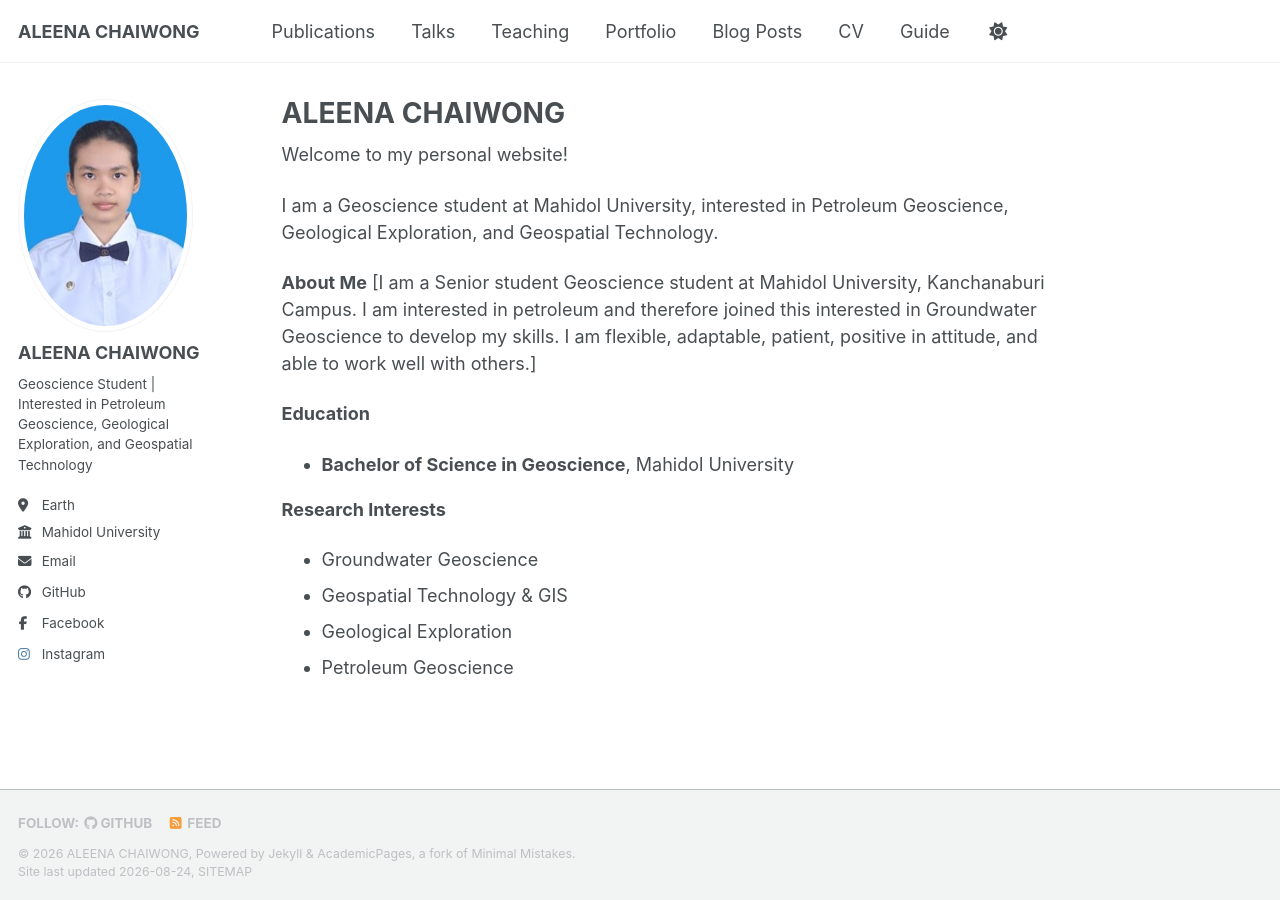
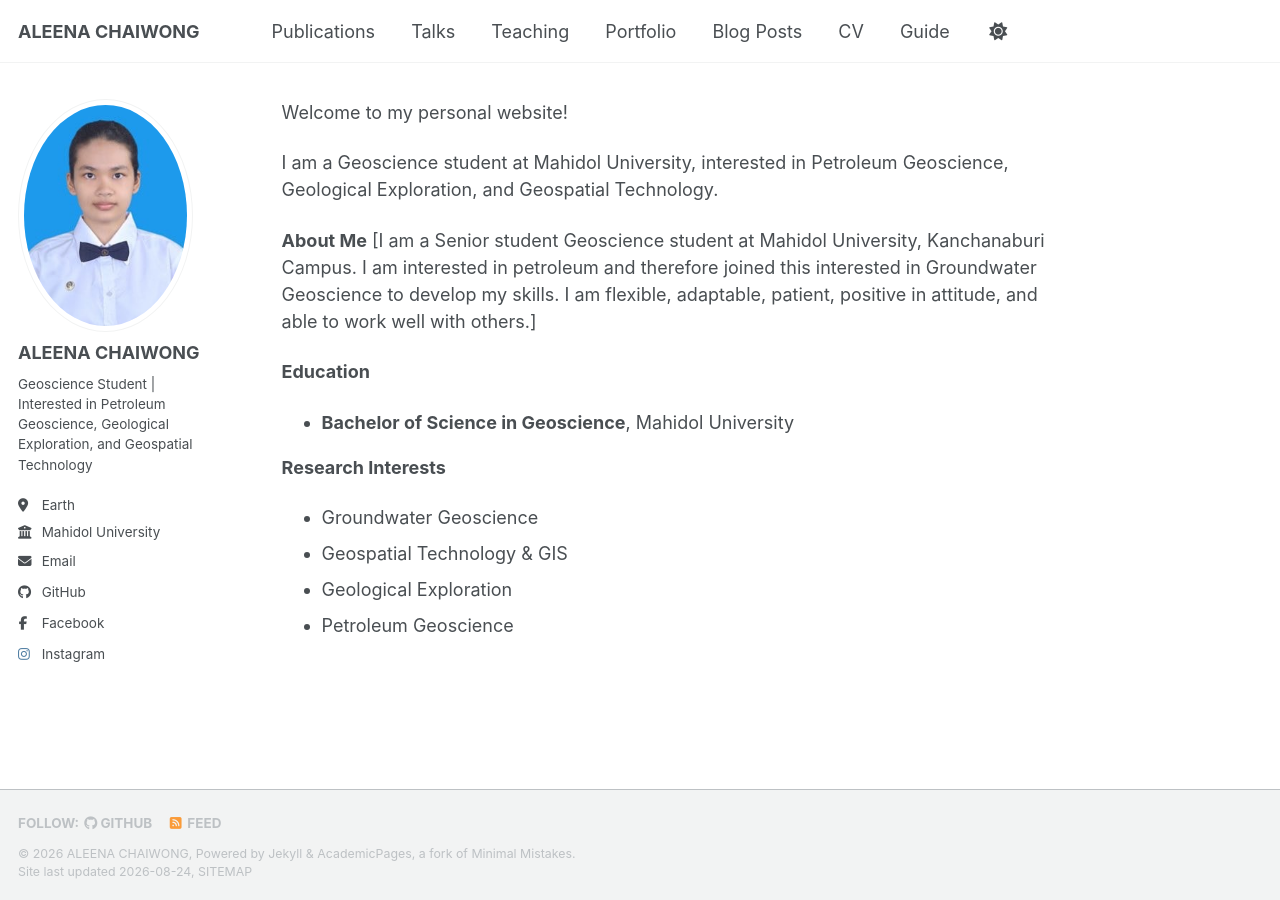
Before and after one commit to aleena-cha/aleena-cha.github.io, a Jekyll site: the page built from _pages/about.md, in a window 1280 px wide. Built offline with Jekyll 4.4.1, drawn with Linux system fonts in a browser that asks for light colours; our own code applies the rules of GitHub Pages for plain Markdown files; a style sheet for code colours, icons or effects is not loaded.

Commit message:
Update about.md

```diff
--- a/_pages/about.md
+++ b/_pages/about.md
@@ -1,7 +1,4 @@
----
-title: "ALEENA CHAIWONG"
 
----
 
 Welcome to my personal website!
 
```
